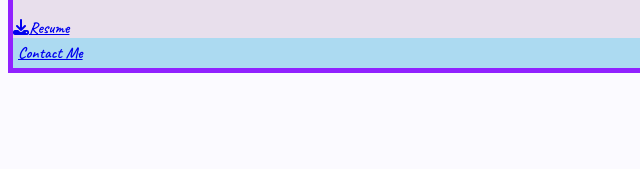
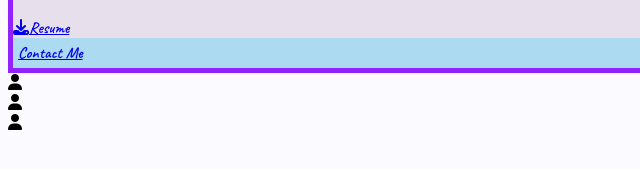
Before and after one commit to mmailism/mmailism.github.io, a plain HTML site: page new/index.html in a window 1280 px wide. Shown: the part 527-696 px from the top of the page, 0-640 px from the left. Drawn offline with nearby package versions, Linux system fonts and the light colour scheme; a web font is replaced by a local one.

Commit message:
add-new-a

```diff
--- a/new/index.html
+++ b/new/index.html
@@ -52,7 +52,13 @@
     <!-- ===== Home section Ends ===== -->
 
     <!-- ===== About section Starts ===== -->
-
+    <section class="about">
+        <aside class="aside-bar">
+            <div class="nav-toggler"><i class="fa fa-user"></i></div>
+            <div class="nav-toggler"><i class="fa fa-user"></i></div>
+            <div class="nav-toggler"><i class="fa fa-user"></i></div>
+        </aside>
+    </section>
     <!-- ===== About section Ends ===== -->
 
 
```
